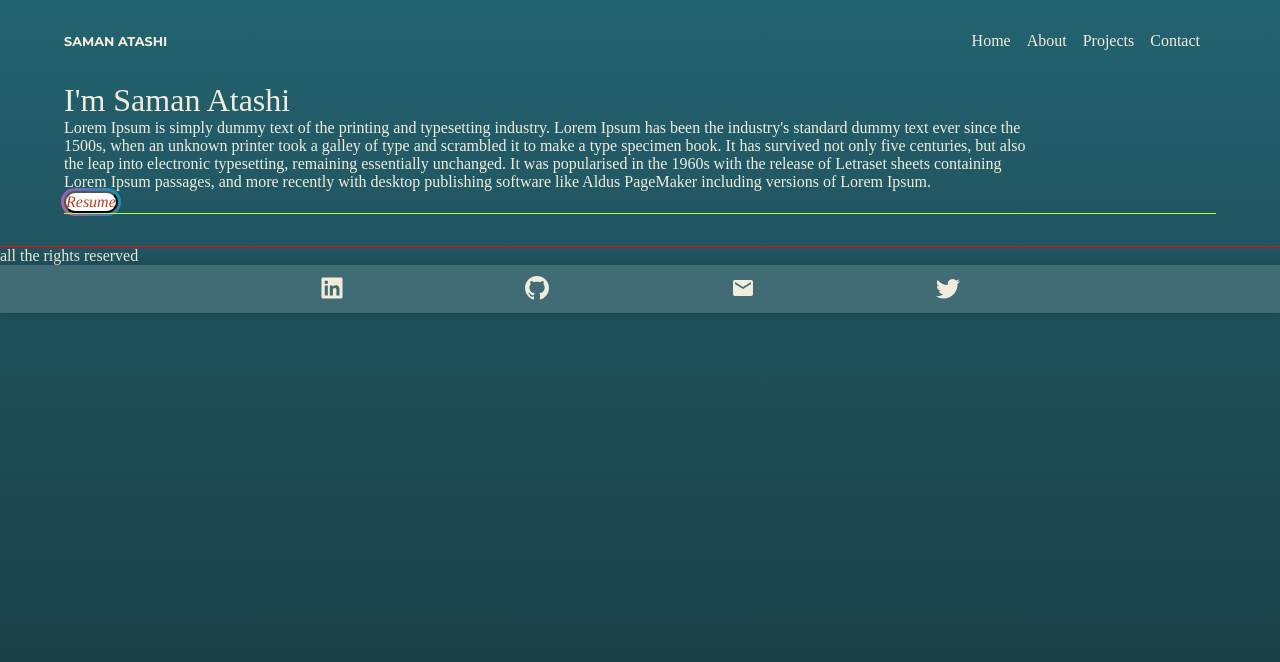
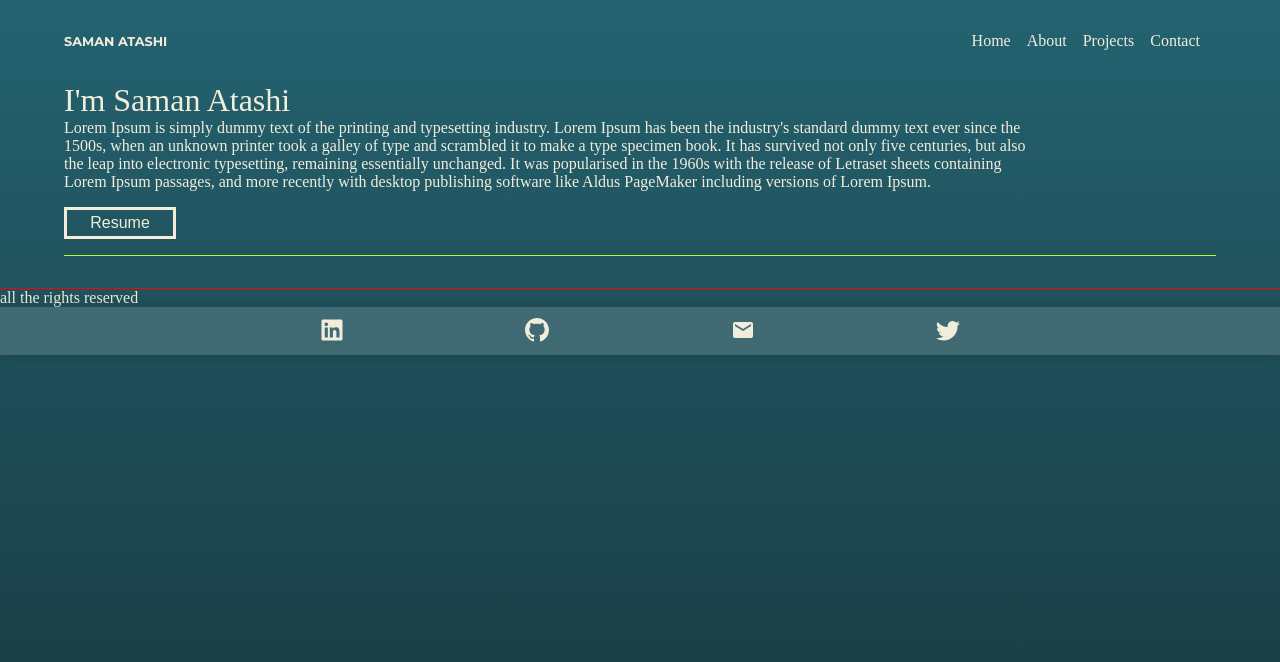
Before and after one commit to SamanAtashi/Portfolio-V.1, a React (Create React App) app: page / in a window 1280 px wide. Shown: the top 662 px of the page. Built offline with nearby package versions, Linux system fonts and the light colour scheme.

Commit message:
Update resume btn

```diff
--- a/src/Components/Content/Resume/Resume.js
+++ b/src/Components/Content/Resume/Resume.js
@@ -3,8 +3,9 @@ import classes from './Resume.module.css';
 
 const Resume = () => {
 	return (
-		<button className={`${classes.gradientBorder} ${classes.btn}`}>
-			Resume
+		// <button className={`${classes.gradientBorder} ${classes.btn}`}>
+		<button className={classes.horizontal}>
+			<span className={classes.text}>Resume</span>
 		</button>
 	);
 };
--- a/src/Components/Content/Resume/Resume.module.css
+++ b/src/Components/Content/Resume/Resume.module.css
@@ -1,4 +1,4 @@
-.btn {
+/* .btn {
 	margin-right: 3rem;
 	color: #b73f25;
 	font-family: 'Tinos', serif;
@@ -46,4 +46,64 @@
 	100% {
 		background-position: 0% 50%;
 	}
+} */
+
+.horizontal {
+	display: flex;
+	justify-content: center;
+	align-items: center;
+	position: relative;
+
+	width: 7rem;
+	height: 2rem;
+
+	margin: 1rem 0;
+
+	border: 0.2rem solid var(--main-2-color);
+
+	font-size: 1rem;
+	cursor: pointer;
+	background: transparent;
 }
+.horizontal > .text {
+	position: relative;
+	color: transparent;
+	background-image: linear-gradient(
+		90deg,
+		var(--main-1-color) 0%,
+		var(--main-1-color) 50%,
+		var(--main-2-color) 50%,
+		var(--main-2-color) 100%
+	);
+	background-repeat: repeat;
+	background-size: 200%;
+	background-position: 100% 0;
+	-webkit-background-clip: text;
+	background-clip: text;
+	transition: background-position 300ms;
+}
+.horizontal::before {
+	content: '';
+	position: absolute;
+	top: 0;
+	left: 0;
+	width: 100%;
+	height: 100%;
+	background: var(--main-2-color);
+	transform-origin: 100% 0;
+	transform: scale3d(0, 1, 1);
+	transition: transform 300ms;
+}
+.horizontal:hover .text {
+	background-position: 0 0;
+}
+.horizontal:hover::before {
+	transform-origin: 0 0;
+	transform: scale3d(1, 1, 1);
+}
+
+@media only screen and (max-width: 768px) {
+	.horizontal {
+		margin: 0 1rem;
+	}
+}
--- a/src/index.css
+++ b/src/index.css
@@ -32,3 +32,8 @@ body {
 	width: 100%;
 	height: 100%;
 }
+
+:root {
+	--main-1-color: #1f454e;
+	--main-2-color: #f2eddb;
+}
```
